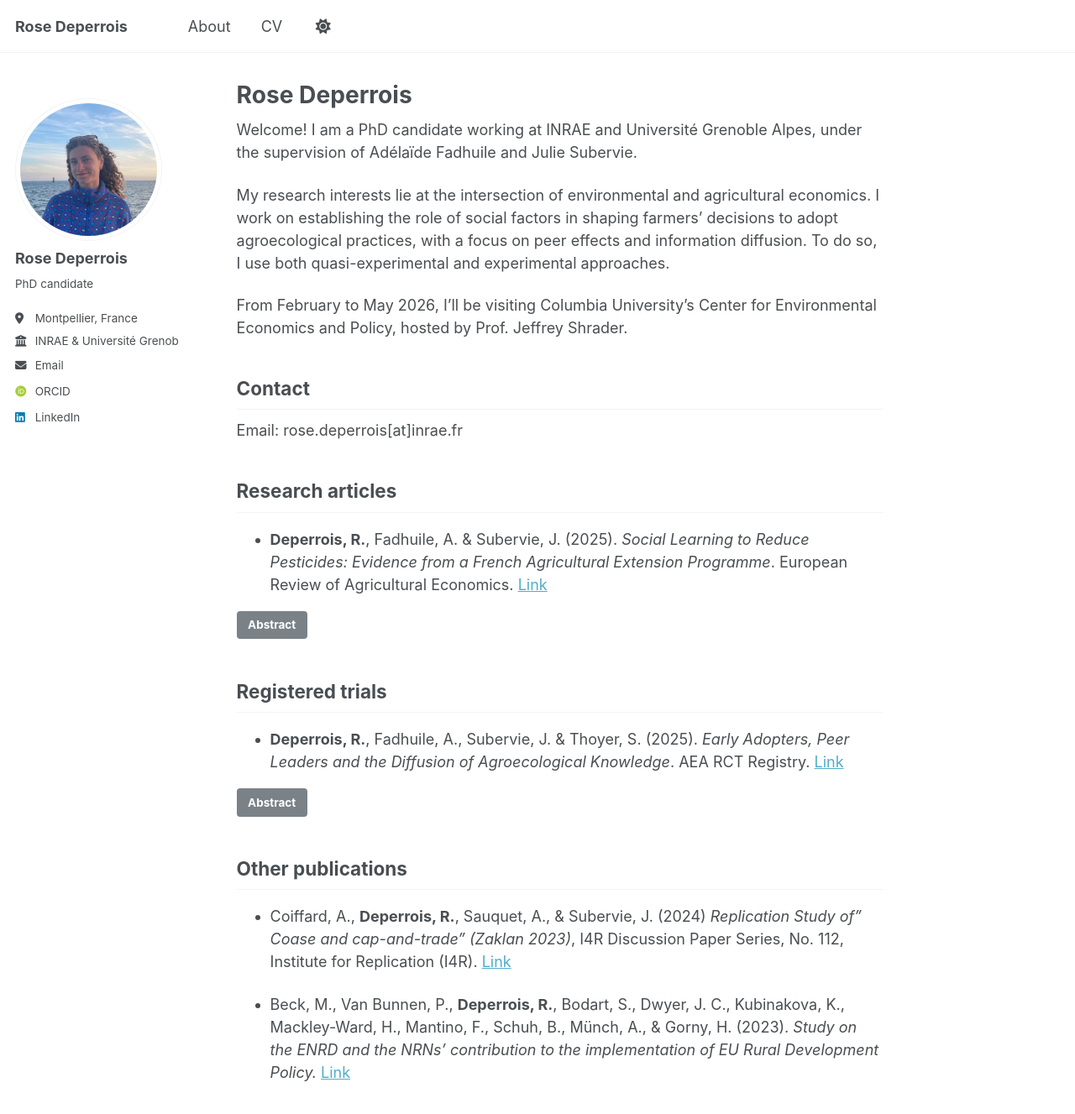
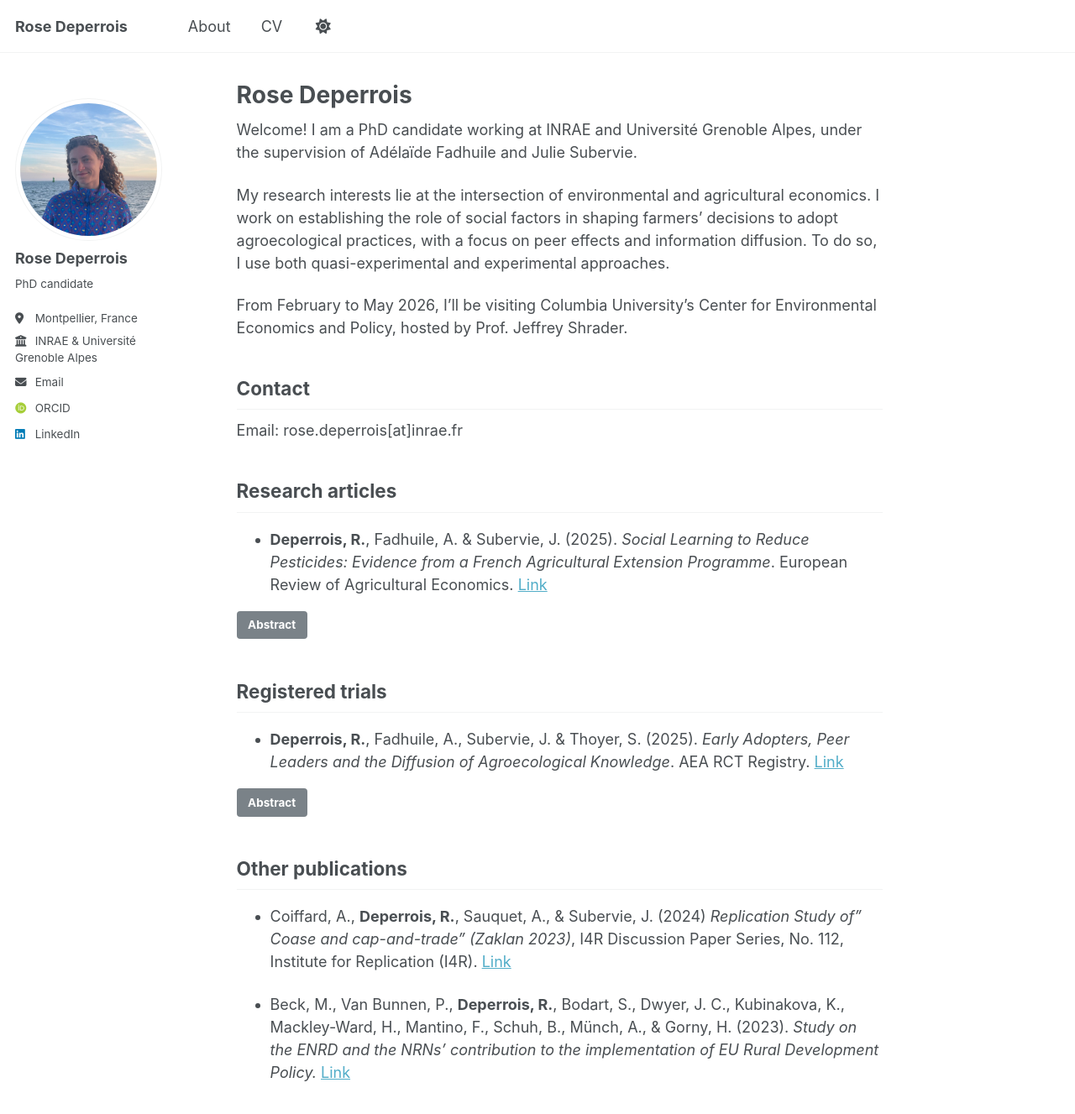
Before and after one commit to rosedeperrois/rosedeperrois.github.io, a Jekyll site: the page built from _pages/about.md, in a window 1280 px wide and 1400 px high. Shown: the top 1327 px of the window at 84% size. Built offline with Jekyll 4.4.1, drawn with Linux system fonts in a browser that asks for light colours; some web fonts are replaced; a script that is not in the unit is left out.

Commit message:
Update _sidebar.scss

```diff
--- a/_sass/layout/_sidebar.scss
+++ b/_sass/layout/_sidebar.scss
@@ -7,6 +7,7 @@
    ========================================================================== */
 
 .sidebar {
+
   -webkit-transform: translate3d(0, 0 , 0);
           transform: translate3d(0, 0 , 0);
 
@@ -242,9 +243,12 @@
       display: none;
     }
   }
-
+  overflow-wrap: break-word; /* permet de couper les mots trop longs */
+  word-wrap: break-word;     /* compatibilité ancienne syntaxe */
+  word-break: break-word;    /* coupe si nécessaire */
+  white-space: normal;
   li {
-    white-space: nowrap;
+    // white-space: nowrap;
   }
 
   a {
```
